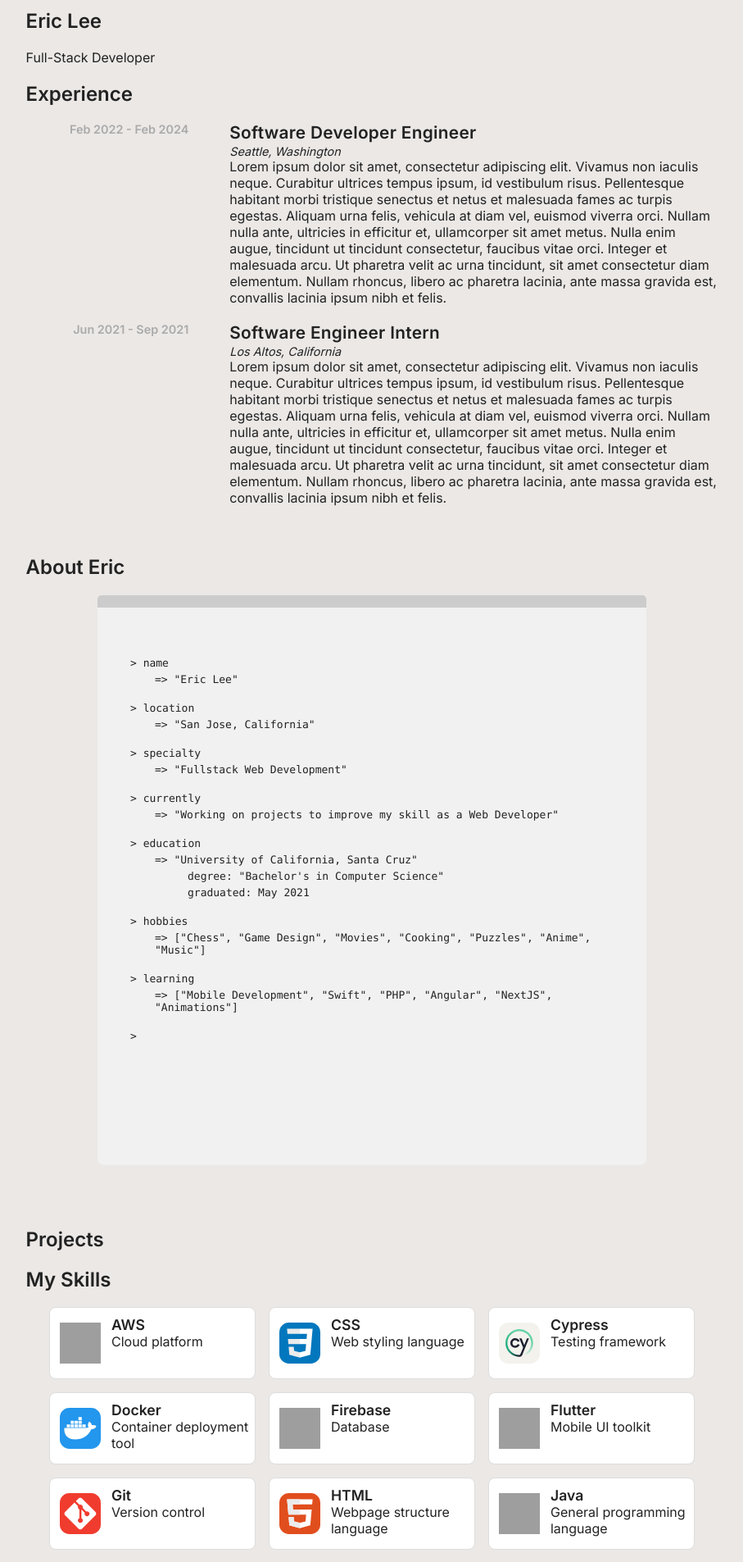
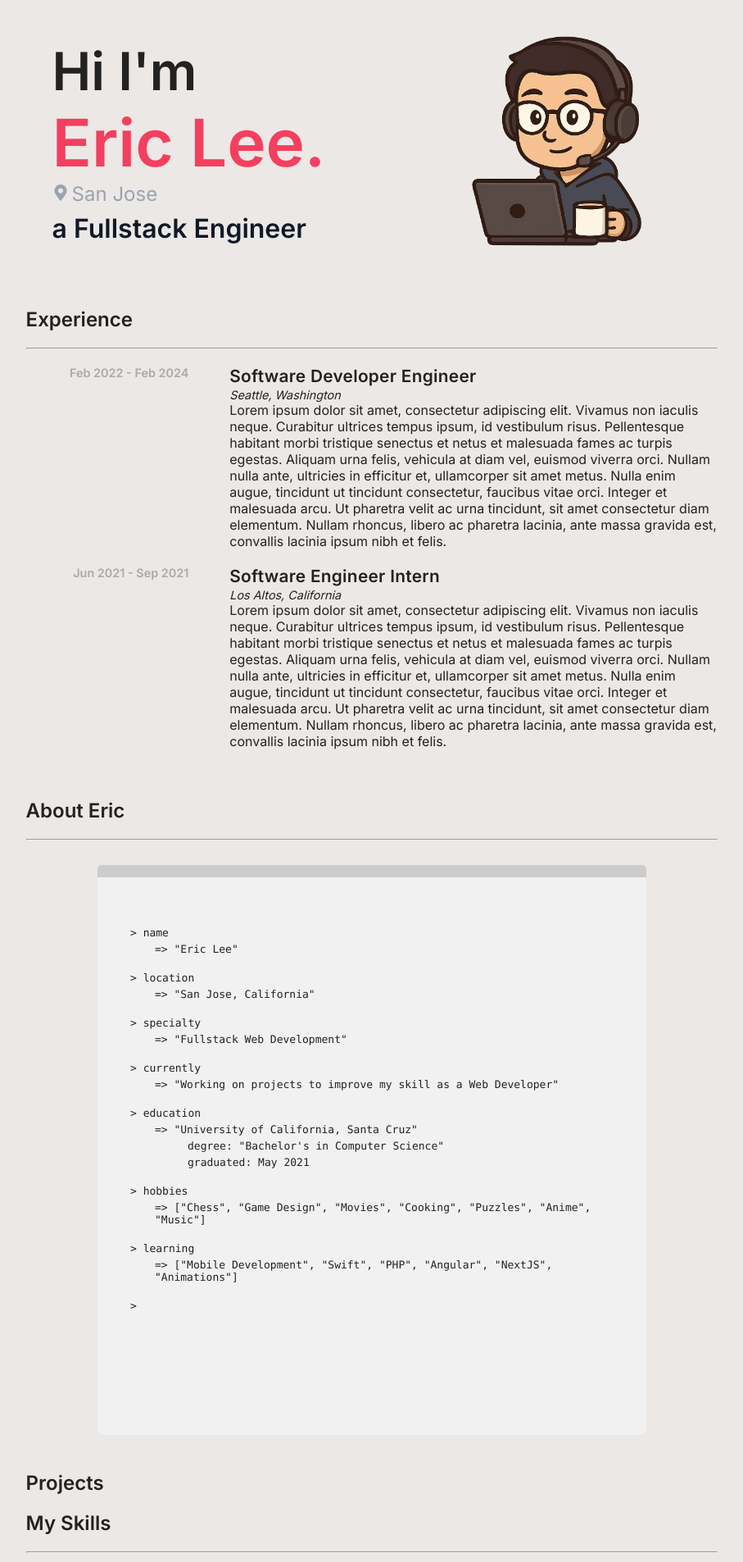
Before and after one commit to Eric-shipsit/Portfolio, a React (Create React App) app: page / in a window 1280 px wide. Shown: the part 80-1985 px from the top of the page at 82% size, without its empty margins (186-1093 px from the left). Built offline with nearby package versions, Linux system fonts and the light colour scheme; grey boxes are pictures that could not be loaded.

Commit message:
Adding Hero Section with horizontal dividers

```diff
--- a/public/index.html
+++ b/public/index.html
@@ -2,6 +2,7 @@
 <html lang="en">
   <head>
     <link href="https://fonts.googleapis.com/css2?family=Inter:wght@400;600&display=swap" rel="stylesheet">
+
     <meta charset="utf-8" />
     <link rel="icon" href="%PUBLIC_URL%/favicon.ico" />
     <meta name="viewport" content="width=device-width, initial-scale=1" />
--- a/src/App.css
+++ b/src/App.css
@@ -19,6 +19,10 @@ main{
 }
 
 /* About Me Section - Terminal */
+.inner {
+  margin-top: 30px;
+}
+
 #about {
   padding-top: 5vh;
   height: 820px;
@@ -119,8 +123,9 @@ main{
 .allSkills {
   display: flex;
   flex-wrap: wrap;
-  gap: 1rem; /* spacing between items */
-  justify-content: center; /* or 'space-evenly', 'flex-start', etc. */
+  gap: 1rem;
+  justify-content: center;
+  margin-top: 20px;
 }
 
 /* Dark/Light mode specific CSS */
--- a/src/components/AboutMe.js
+++ b/src/components/AboutMe.js
@@ -10,8 +10,11 @@ export default function AboutMe() {
     <section className="about-me">
         <div class = "aboutMe">
             <div id="about">
-            <div><h2>About Eric</h2></div>
-                <div class="inner">
+                <div>
+                    <h2>About Eric</h2>
+                    <hr />
+                </div>
+                <div className="inner">
                     <div id="code">
                         <div id="console">
                             <Input text="name"/>
--- a/src/components/Contact.js
+++ b/src/components/Contact.js
@@ -12,8 +12,9 @@ export default function Contact() {
       <div>
         <div>
           <h2>Contact</h2>
+          <hr/>
         </div>
-        <div style={{display: 'flex', alignItems: 'center', justifyContent: 'center', width: '100%'}}>
+        <div >
           The best way to reach me is via email at:
           <a href="mailto: ericl.swe@gmail.com" className='email-link'>ericl.swe@gmail.com</a>.
           Alternatively, feel free to message me on any of the following platforms.
--- a/src/components/Experience.js
+++ b/src/components/Experience.js
@@ -8,6 +8,7 @@ export default function Experience() {
       <h2>
         Experience
       </h2>
+      <hr />
       <div>
         <div className='entry'>
           <div className = 'date'>
--- a/src/components/Hero.css
+++ b/src/components/Hero.css
@@ -1,3 +1,65 @@
+
+.image-container {
+  display: flex;
+  justify-content: center;
+  align-items: center;
+  width: 100%; /* or a fixed width if you prefer */
+  height: 100%; /* optional if you want vertical centering */
+}
+
+.image-container img {
+  width: 100%;
+  height: 100%;
+  object-fit: contain; /* or cover, depending on the effect */
+}
+.hero {
+  display: flex;
+  justify-content: space-between;
+  align-items: center;
+  gap: 2rem;
+  padding: 2rem;
+  flex-wrap: wrap;
+}
+
+#introductions{
+  font-size: 4rem;
+  font-weight: bold;
+}
+
+#my-name {
+  font-size: 5rem;
+  font-weight: bold;
+  color: #f43f5e;
+}
+
+#my-location {
+  font-size: 1.5rem;
+  color: #9ca3af;
+  margin-bottom: 0.5rem;
+}
+
+#my-specialty {
+  font-size: 2rem;
+  font-weight: 600;
+  color: #111827;
+}
+
+body.dark-mode #my-specialty {
+  color: #f9fafb;
+}
+
+.left-side{
+  flex: 2;
+  font-family: 'Inter', sans-serif;
+}
+
+.right-side {
+  flex: 1;
+  min-width: 300px;
+  justify-content: flex-end;
+  padding: 0;
+}
+
 .entry{
     margin-top: 20px;
     display: flex;
@@ -33,7 +95,8 @@
 }
 .email-link {
   color: #00bcd4;
-  padding: 5px;
+  padding: 0px 5px;
+  margin: 0px;
 }
 
 body.dark .email-link {
@@ -49,8 +112,8 @@ body.dark .email-link {
   width: 100%;
 }
 
-/* Mobile view: stack vertically */
-@media (max-width: 900px) {
+/* Mobile view */
+@media (max-width: 1100px) {
     .entry {
       flex-direction: column;
     }
@@ -59,4 +122,18 @@ body.dark .email-link {
     .info {
       width: 100%;
     }
+
+    .hero {
+      flex-direction: column;
+      align-items: center;
+      text-align: center;
+    }
+
+    .left-side,
+    .right-side {
+      width: 100%;
+      display: flex;
+      flex-direction: column;
+      align-items: center;
+    }
   }
--- a/src/components/Hero.js
+++ b/src/components/Hero.js
@@ -1,12 +1,27 @@
 // src/components/Hero.js
 import React from 'react';
+import { useTheme } from '../ThemeContext';
 import './Hero.css';
+import { FaMapMarkerAlt } from 'react-icons/fa';
 
 export default function Hero() {
+  const { darkMode } = useTheme();
+  let iconStyle = { fontSize: '20px', marginRight: '4px', color: darkMode ? '#aaa' : '#9ca3af' };
   return (
     <section className="hero">
-      <h1>Eric Lee</h1>
-      <p>Full-Stack Developer</p>
+      <div className='left-side'>
+        <div id = "introductions">Hi I'm </div>
+        <div id = "my-name">Eric Lee.</div>
+        <div id = "my-location">
+          <FaMapMarkerAlt style={iconStyle} />
+          San Jose</div>
+        <div id = "my-specialty">a Fullstack Engineer</div>
+      </div>
+      <div className='right-side'>
+        <div className="image-container">
+          <img src="/dev-image.png" alt="Cartoon Developer" />
+        </div>
+      </div>
     </section>
   );
 }
--- a/src/components/Skills.js
+++ b/src/components/Skills.js
@@ -10,6 +10,7 @@ export default function Skills() {
     <section className="skills">
       <div>
         <h2>My Skills</h2>
+        <hr/>
         <div className='allSkills'>
           <MySkill skill={"aws"} name={"AWS"} info={"Cloud platform"} darkMode={darkMode}/>
           <MySkill skill={"css"} name={"CSS"} info={"Web styling language"} />
```
Also changed, not shown: public/dev-image.png (added).
